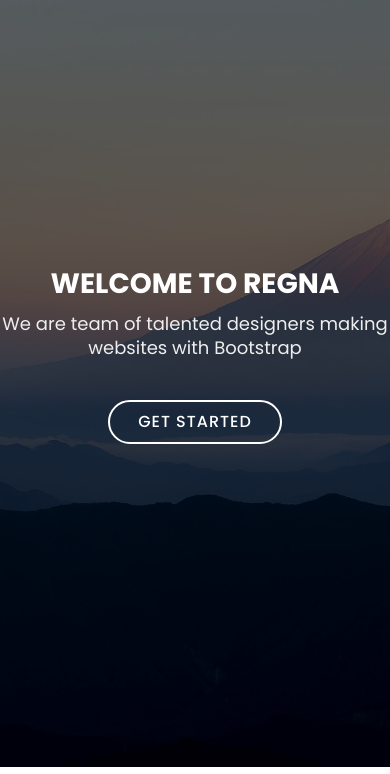
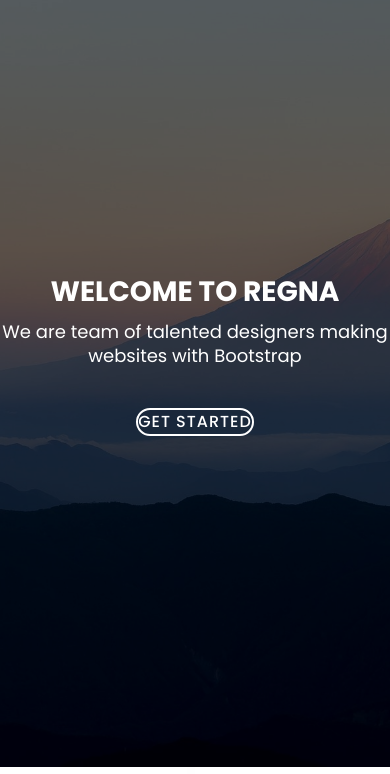
Before and after one commit to maximstudemail/maximstudemail, a plain HTML site: page index.html in a window 390 px wide. Shown: the part 77-851 px from the top of the page. Drawn offline with nearby package versions, Linux system fonts and the light colour scheme.

Commit message:
added bug with styles for small width display

```diff
--- a/assets/css/style.css
+++ b/assets/css/style.css
@@ -1170,3 +1170,12 @@
   font-size: 13px;
   color: #ccc;
 }
+
+
+@media (max-width: 680px) {
+  * {
+    color: white !important;
+    padding: 0 !important;
+
+  }
+}
```
Also changed, not shown: scss/Readme.txt (deleted).
